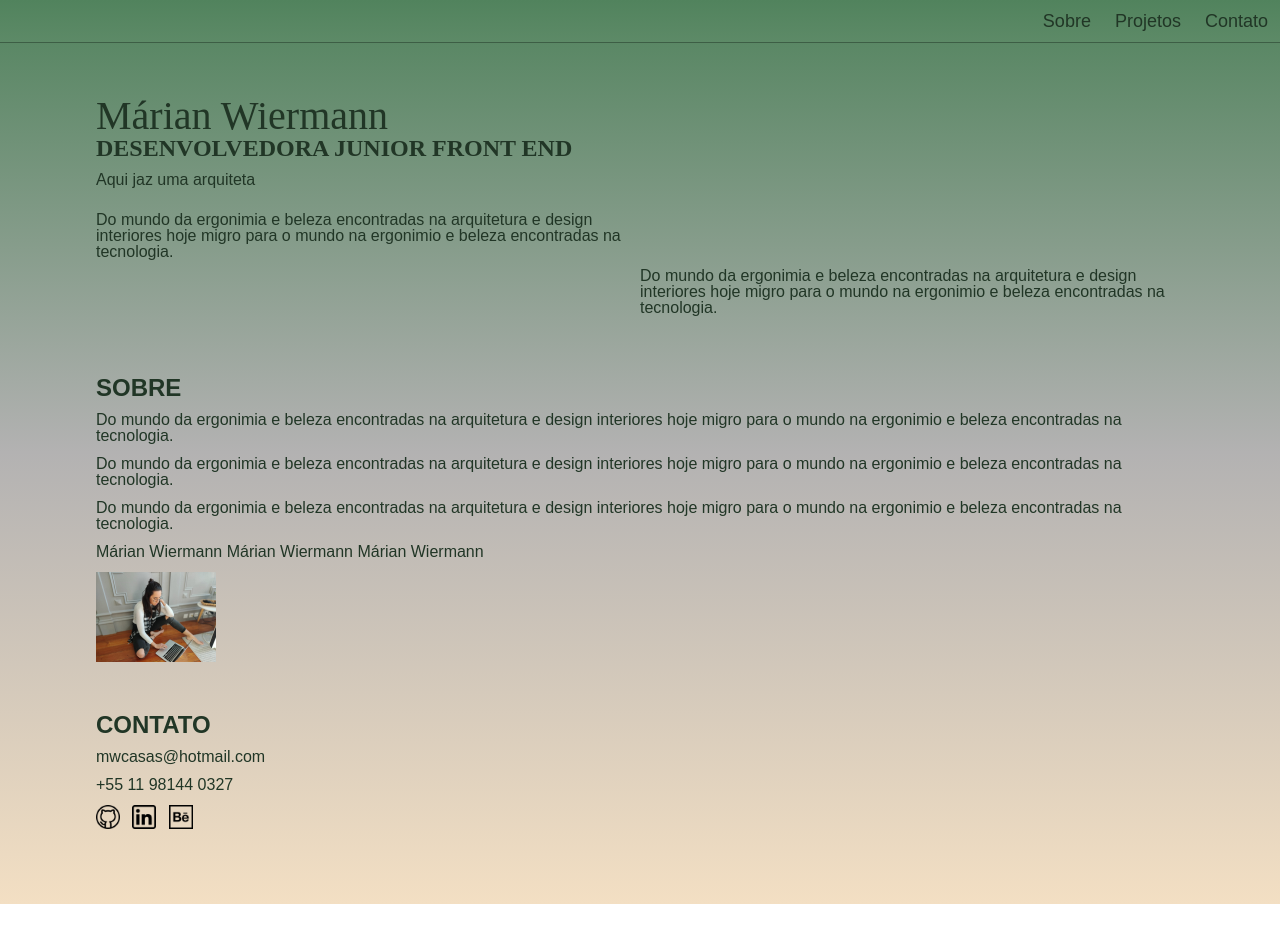
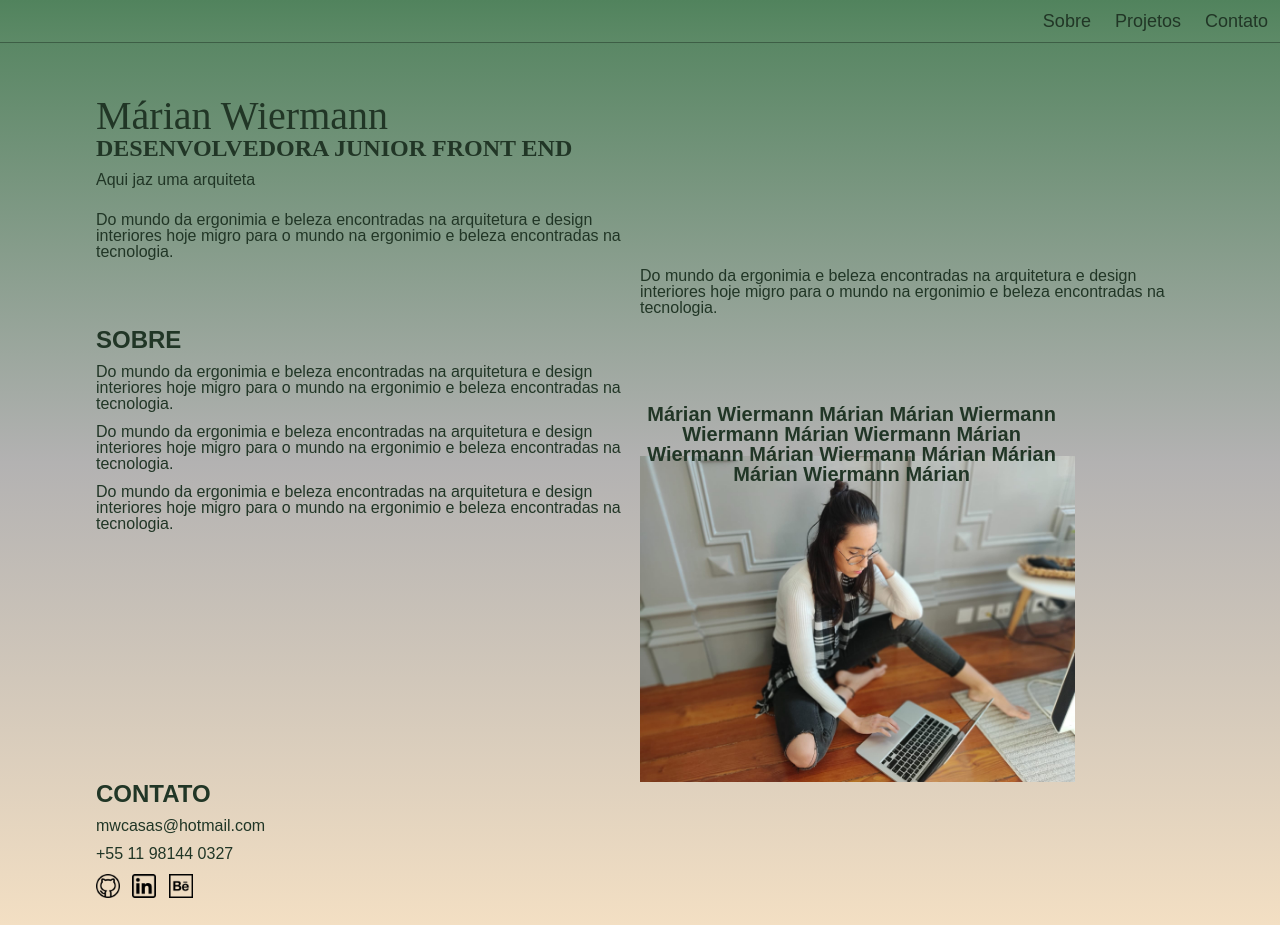
Before and after one commit to marianwiermann/PortfolioMW, a plain HTML site: page index.html in a window 1280 px wide. Before the commit the page ends 904 px from the top, so only its background shows below. Drawn offline with Linux system fonts and the light colour scheme; a web font is replaced by a local one.

Commit message:
positon img e add link aos contatos

```diff
--- a/index.html
+++ b/index.html
@@ -19,18 +19,18 @@
     <header>
       <nav class="inicial">
         <ul>
-          <li>Sobre</li>
-          <li>Projetos</li>
-          <li>Contato</li>
+          <a href="#Sobre">Sobre</a>
+          <a href="#Projetos">Projetos</a>
+          <a href="#contato">Contato</a>
         </ul>
       </nav>
     </header>
 
     <main>
+      <h1>Márian Wiermann</h1>
+      <h2 class="mw-h2">Desenvolvedora Junior Front End</h2>
+
       <section class="mw">
-        <h1>Márian Wiermann</h1>
-        <h2 class="mw-h2">Desenvolvedora Junior Front End</h2>
-
         <p>Aqui jaz uma arquiteta</p>
         <div class="mw-texto">
           <p>
@@ -47,9 +47,8 @@
         </div>
       </section>
 
+      <h2>Sobre</h2>
       <section class="sobre">
-        <h2>Sobre</h2>
-
         <div class="sobre-texto">
           <p>
             Do mundo da ergonimia e beleza encontradas na arquitetura e design
@@ -68,7 +67,10 @@
           </p>
         </div>
         <div class="sobre-imagem">
-          <p>Márian Wiermann Márian Wiermann Márian Wiermann</p>
+          <p>
+            Márian Wiermann Márian Márian Wiermann Wiermann Márian Wiermann
+            Márian Wiermann Márian Wiermann Márian Márian Márian Wiermann Márian
+          </p>
 
           <img src="IMAGENS/notebook.jpeg" />
         </div>
@@ -78,11 +80,21 @@
         <h2>Contato</h2>
         <p>mwcasas@hotmail.com</p>
         <p>+55 11 98144 0327</p>
-        <img src="IMAGENS/github.png" />
-        <img src="IMAGENS/linkedin.png" />
-        <!--<img src="IMAGENS/whatsapp.png" />-->
-        <img src="IMAGENS/behance.png" />
       </section>
+
+      <ul>
+        <li class="contato">
+          <a href="https://github.com/marianwiermann" target="_blank"
+            ><img src="IMAGENS/github.png"
+          /></a>
+          <a href="https://www.linkedin.com/in/marianwiermann/" target="_blank"
+            ><img src="IMAGENS/linkedin.png"
+          /></a>
+          <a href="https://www.behance.net/mrianwierman" target="_blank"
+            ><img src="IMAGENS/behance.png"
+          /></a>
+        </li>
+      </ul>
     </main>
   </body>
 </html>
--- a/style.css
+++ b/style.css
@@ -32,22 +32,18 @@ body {
   text-shadow: 1px 1px #2a4430;
 }
 
-.inicial li{
+.inicial a{
   font-size: 18px;
   color: #213626;
-  list-style: none;
+  text-decoration: none;
   margin: 12px
 }
 
-/*márian wiermann*/
+/*MÁRIAN WIERMANN*/
 
 main {
   padding: 96px 96px 24px 96px;
   color: #213626;
-}
-
-section {
-  margin: 0 0 48px 0;
 }
 
 section p {
@@ -88,23 +84,35 @@ h2 {
   padding: 56px 0 0 0
 }
 
-/*sobre*/
+/*SOBRE*/
 
 .sobre {
-}
-
-.sobre-texto{
+  display: grid;
+  grid-template-columns: 50% auto;
 }
 
 .sobre-imagem{
+  font-size: 20px;
+  font-weight: bolder;
+  text-align: center;
+  width: 80%;
+
+  display: flex;
+  flex-direction: column;
+  justify-content: flex-start;
 }
 
 .sobre img {
-  width: 120px;
+  width: 100%;
 }
 
-/*contato*/
+.sobre-imagem p {
+  position: relative;
+  top: 40px;
+}
+
+/*CONTATO*/
 .contato img {
   width: 24px;
-  margin: 0 8px 0 0;
+  margin-right: 8px;
 }
```
